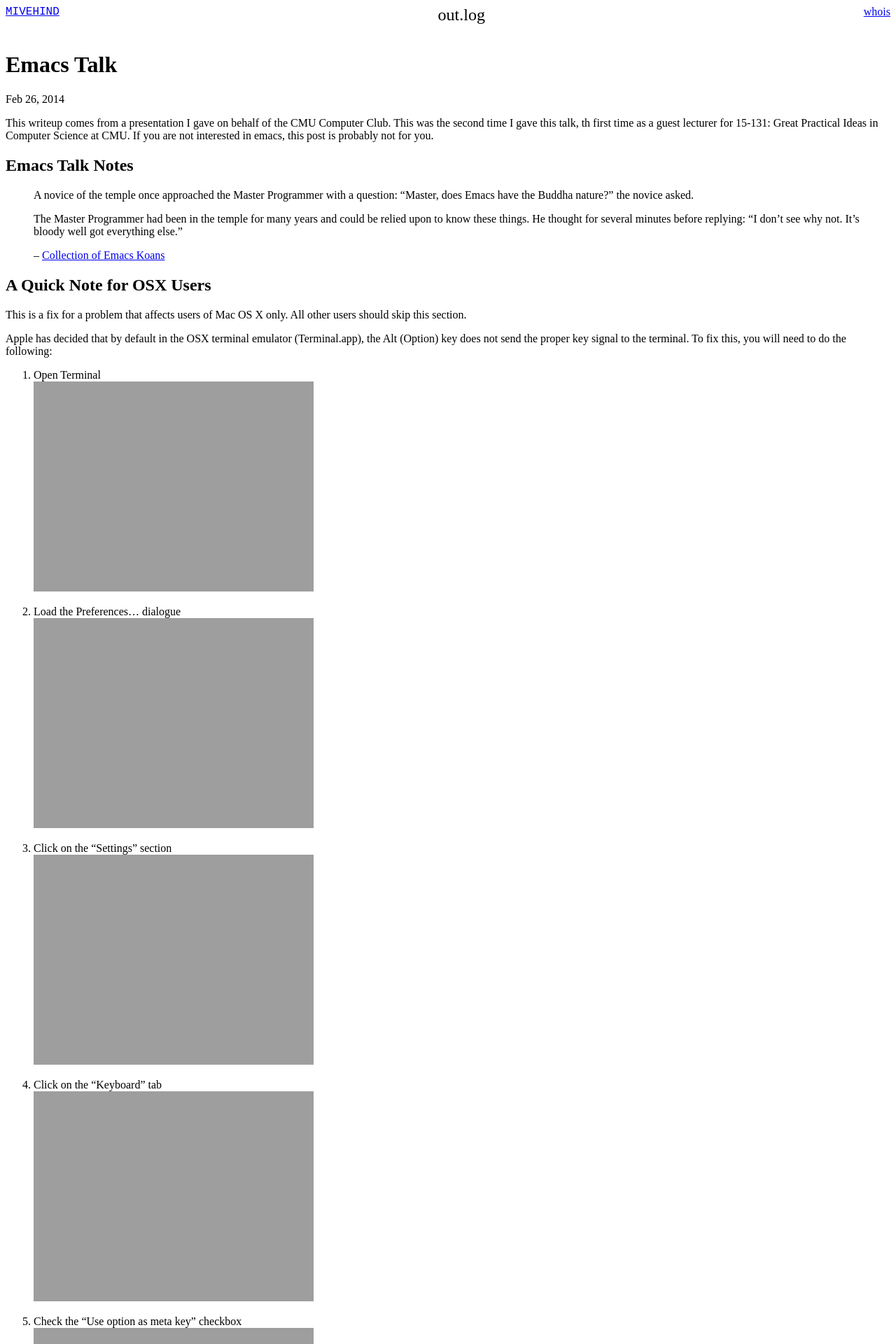
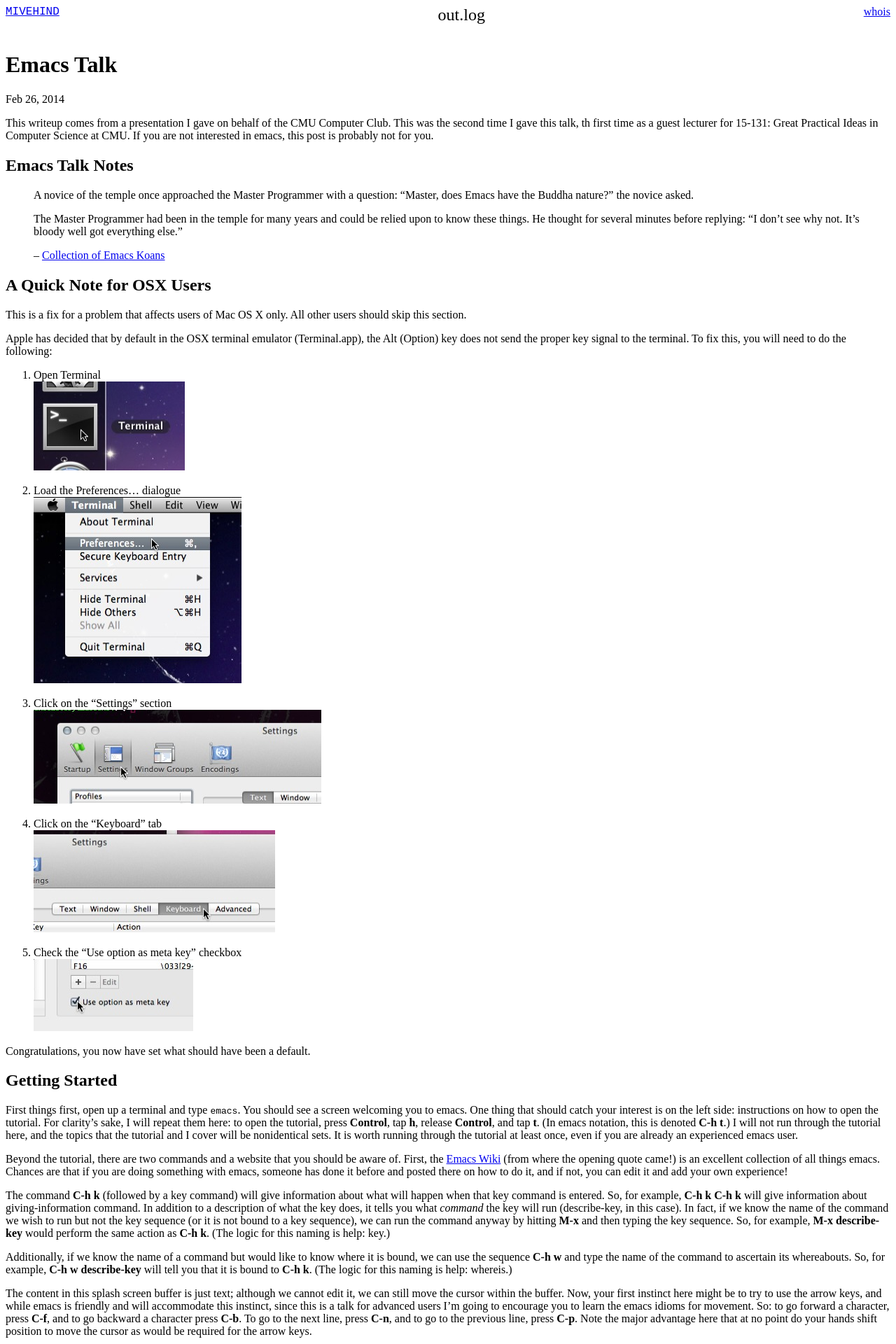
Before and after one commit to frozencemetery/mivehind.net, a Jekyll site: the page built from _posts/2014-02-26-emacs-talk.md, in a window 1280 px wide. Shown: the top 1920 px of the page at 70% size. Built offline with Jekyll 4.4.1, drawn with Linux system fonts in a browser that asks for light colours; Markdown is read by kramdown in place of the engine named in the settings.

Commit message:
[posts] Fix images in 2014-02-26-emacs-talk

```diff
--- a/_posts/2014-02-26-emacs-talk.md
+++ b/_posts/2014-02-26-emacs-talk.md
@@ -29,19 +29,19 @@
 the Alt (Option) key does not send the proper key signal to the terminal.  To
 fix this, you will need to do the following:
 
-1. Open Terminal <br> ![](http://mivehind.net/media/get-medium/3)
+1. Open Terminal <br> ![](/assets/2014-02-26-3.jpg)
 
 1. Load the Preferences... dialogue <br>
-   ![](http://mivehind.net/media/get-medium/4)
+   ![](/assets/2014-02-26-4.jpg)
 
 1. Click on the "Settings" section <br>
-   ![](http://mivehind.net/media/get-medium/5)
+   ![](/assets/2014-02-26-5.jpg)
 
 1. Click on the "Keyboard" tab <br>
-   ![](http://mivehind.net/media/get-medium/6)
+   ![](/assets/2014-02-26-6.jpg)
 
 1. Check the "Use option as meta key" checkbox <br>
-   ![](http://mivehind.net/media/get-medium/7)
+   ![](/assets/2014-02-26-7.jpg)
 
 Congratulations, you now have set what should have been a default.
 
```
Also changed, not shown: assets/2014-02-26-3.jpg (added), assets/2014-02-26-4.jpg (added), assets/2014-02-26-5.jpg (added), assets/2014-02-26-6.jpg (added), assets/2014-02-26-7.jpg (added).
